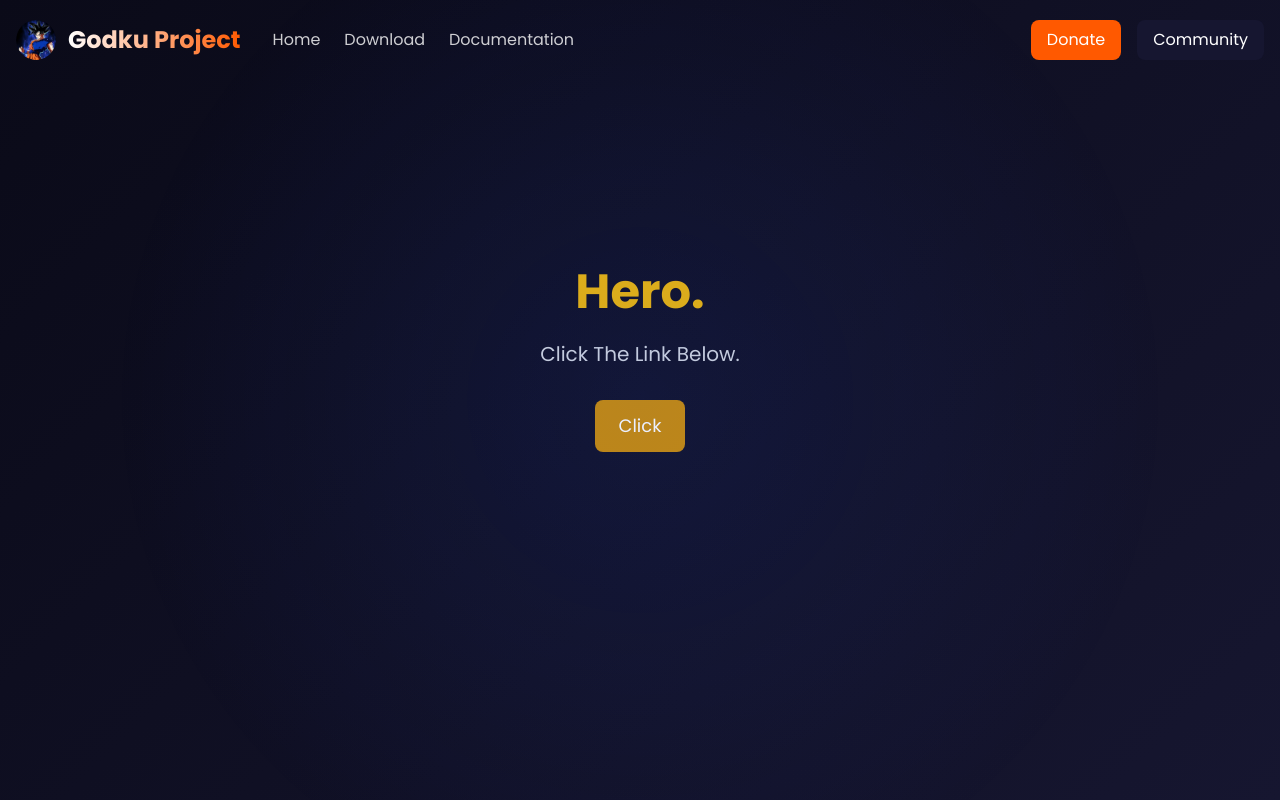
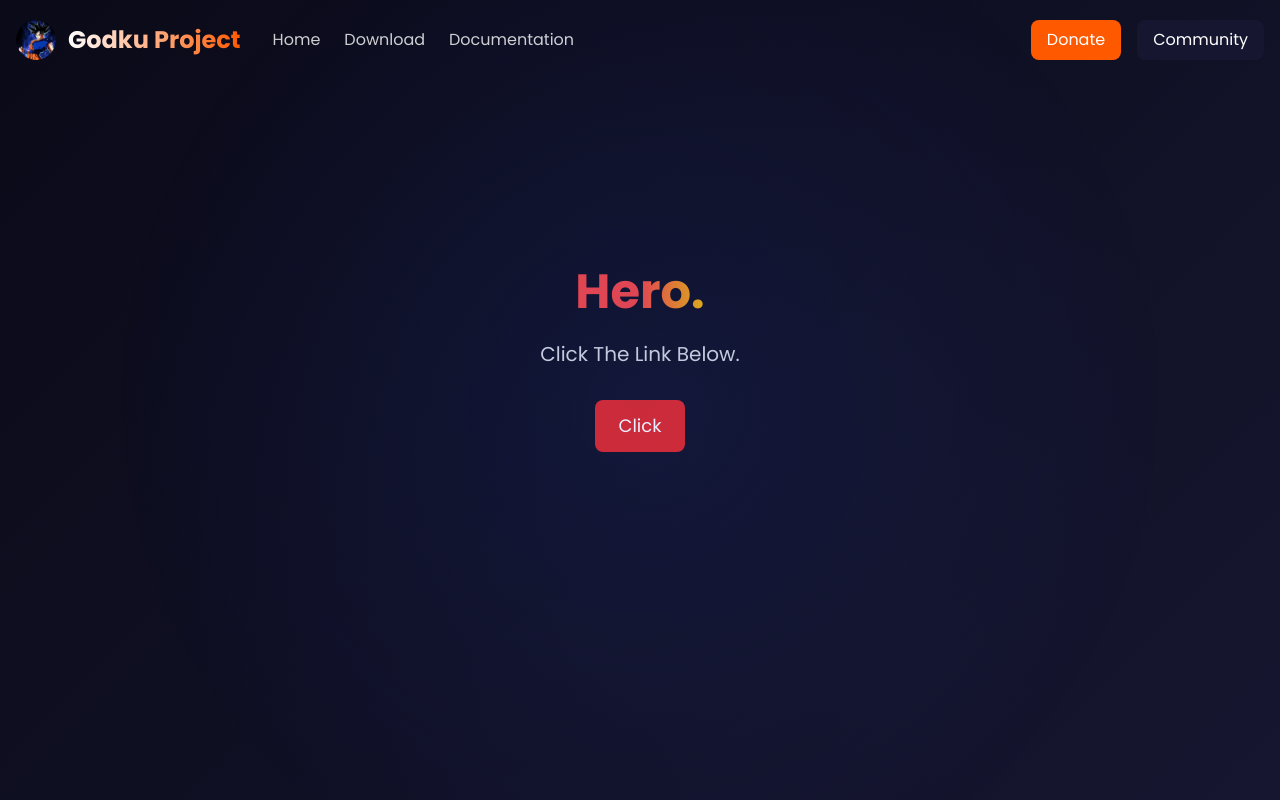
Before and after one commit to MoneyManClyd/GodkuTest.github.io, a Next.js app: page /GodkuWebsite/hero in a window 1280 px wide. Built offline with nearby package versions, Linux system fonts and the light colour scheme.

Commit message:
Update page.tsx

```diff
--- a/src/app/hero/page.tsx
+++ b/src/app/hero/page.tsx
@@ -9,14 +9,14 @@ export default function NotFound() {
 
       <main className="px-6 pt-20">
         <div className="flex flex-col items-center justify-center min-h-[70vh] text-center">
-          <h1 className="text-5xl font-bold bg-gradient-to-r from-yellow-500 via-yellow-500 to-yellow-500 text-transparent bg-clip-text mb-6">
+          <h1 className="text-5xl font-bold bg-gradient-to-r from-red-500 via-red-500 to-yellow-500 text-transparent bg-clip-text mb-6">
             Hero.
           </h1>
           <p className="text-gray-300 mb-8 text-xl">
             Click The Link Below.
           </p>
           <Link href="https://media.discordapp.net/attachments/1312473750892970044/1349452217651826759/Screenshot_2025-03-13-00-00-41-304_com.discord-edit.jpg?ex=6807e2d0&is=68069150&hm=d5474b7df1fc80d8a70ba24252507c4d8e1fb7010e13a163854f5f7d1c0e1043&=&format=webp&width=846&height=881">
-            <button className="px-6 py-3 bg-yellow-600 hover:bg-yellow-700 rounded-lg text-white button-hover text-lg">
+            <button className="px-6 py-3 bg-red-600 hover:bg-yellow-700 rounded-lg text-white button-hover text-lg">
               Click
             </button>
           </Link>
```
